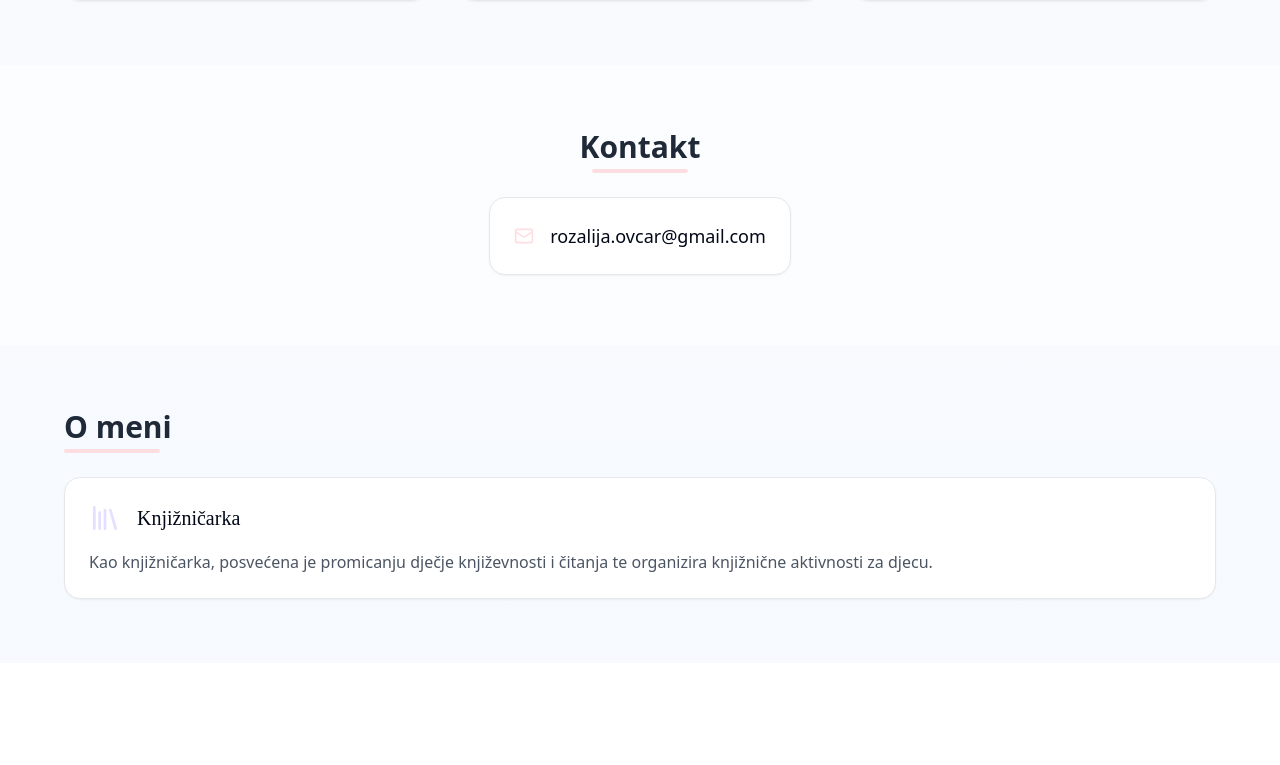
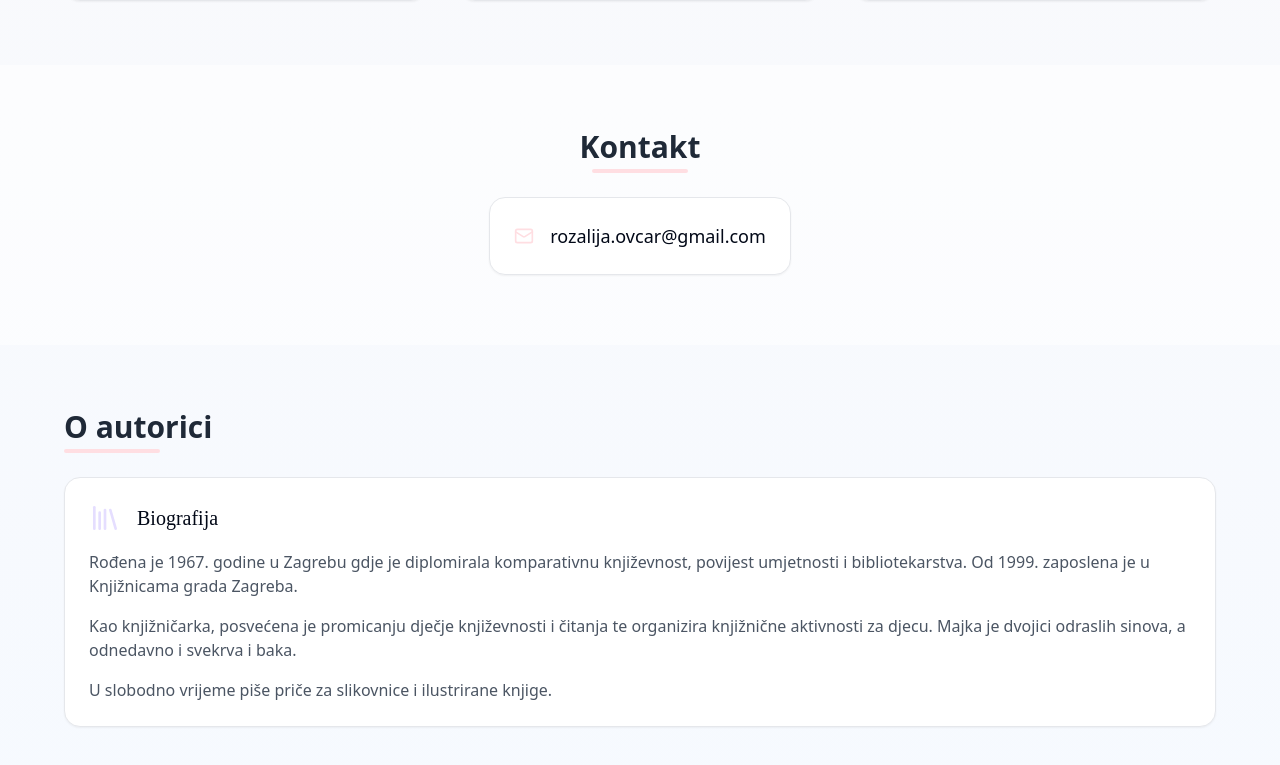
Before and after one commit to TatjanaRozalijaOvcar/pastel-storyland, a React (Vite) app: page / in a window 1280 px wide. Shown: the part 2417-3182 px from the top of the page. Before the commit the page ends 3080 px from the top, so only its background shows below. Built offline with nearby package versions, Linux system fonts and the light colour scheme.

Commit message:
Rename "O meni" section
Rename the "O meni" section to "O autorici" and update the content with provided biographical information.

```diff
--- a/src/pages/Index.tsx
+++ b/src/pages/Index.tsx
@@ -1,4 +1,3 @@
-
 import { Card } from "@/components/ui/card";
 import { Button } from "@/components/ui/button";
 import { BookOpen, Mail, Library } from "lucide-react";
@@ -160,18 +159,26 @@ const Index = () => {
         </div>
       </section>
 
-      {/* About */}
+      {/* About Author */}
       <section className="page-section" style={{ "--section-delay": "6" } as React.CSSProperties}>
         <div className="max-w-6xl mx-auto">
-          <h2 className="section-title">O meni</h2>
+          <h2 className="section-title">O autorici</h2>
           <Card className="book-card">
             <div className="flex items-center gap-4 mb-4">
               <Library className="h-8 w-8 text-pastel-purple" />
-              <h3 className="font-playfair text-xl">Knjižničarka</h3>
+              <h3 className="font-playfair text-xl">Biografija</h3>
             </div>
-            <p className="text-gray-600">
-              Kao knjižničarka, posvećena je promicanju dječje književnosti i čitanja te organizira knjižnične aktivnosti za djecu.
-            </p>
+            <div className="text-gray-600 space-y-4">
+              <p>
+                Rođena je 1967. godine u Zagrebu gdje je diplomirala komparativnu književnost, povijest umjetnosti i bibliotekarstva. Od 1999. zaposlena je u Knjižnicama grada Zagreba.
+              </p>
+              <p>
+                Kao knjižničarka, posvećena je promicanju dječje književnosti i čitanja te organizira knjižnične aktivnosti za djecu. Majka je dvojici odraslih sinova, a odnedavno i svekrva i baka.
+              </p>
+              <p>
+                U slobodno vrijeme piše priče za slikovnice i ilustrirane knjige.
+              </p>
+            </div>
           </Card>
         </div>
       </section>
```
